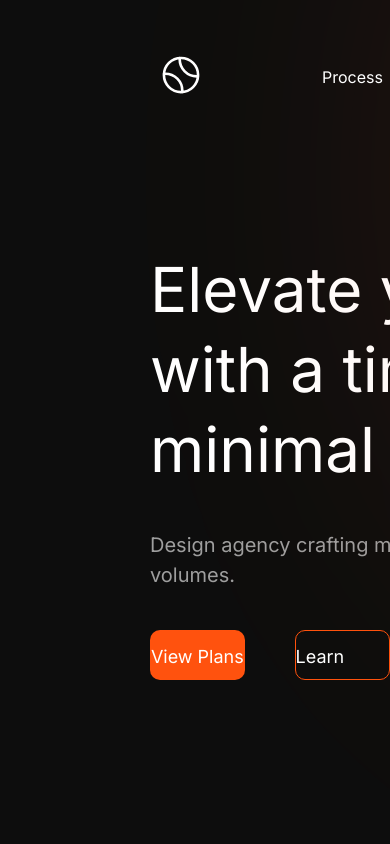
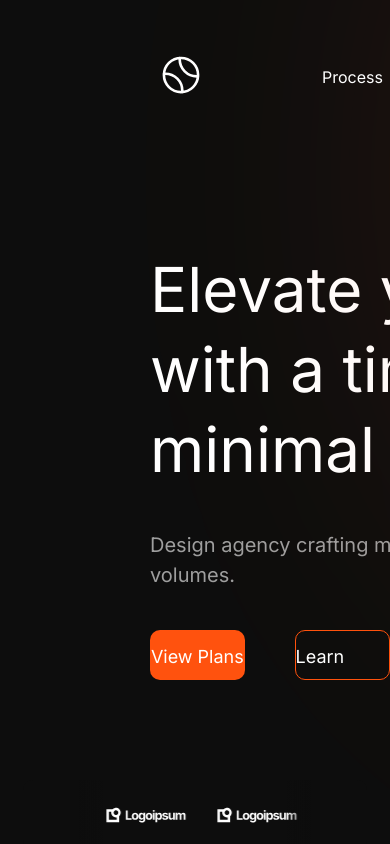
Before and after one commit to divyashrma18/Landing-Page, a React (Vite) app in the folder Landing/: page / in a window 390 px wide. Built offline with nearby package versions, Linux system fonts and the light colour scheme.

Commit message:
section1 code complete

```diff
--- a/Landing/src/components/Hero.jsx
+++ b/Landing/src/components/Hero.jsx
@@ -2,6 +2,7 @@ import React from 'react'
 import './Hero.css'
 import Navbar from './Navbar'
 import { motion } from 'framer-motion'
+import Section1 from './Section1'
 
 const Hero = () => {
   return (
@@ -45,6 +46,7 @@ const Hero = () => {
           </div>
         </motion.div>
       </div>
+      <Section1 />
     </div>
   )
 }
--- /dev/null
+++ b/Landing/src/components/Section1.css
@@ -0,0 +1,92 @@
+.section1 {
+    width: 88%;
+    min-height: 90px;
+    height: auto;
+    background-color: #0D0D0D;
+    margin: 0px auto;
+    overflow: hidden;
+    display: flex;
+    align-items: center;
+    position: relative;
+    padding: 20px 0;
+    margin-top: 100px;
+    border-radius: 10px;
+}
+
+.section1-images {
+    display: flex;
+    gap: 4vw;
+    width: fit-content;
+    animation: scrollInfinite 25s linear infinite;
+    padding: 0 2%;
+}
+
+.section1-img {
+    width: clamp(120px, 12vw, 153px);
+    height: auto;
+    aspect-ratio: 153/38;
+    object-fit: contain;
+    flex-shrink: 0;
+}
+
+@media (max-width: 767px) {
+    .section1 {
+        min-height: 70px;
+        padding: 15px 0;
+    }
+
+    .section1-images {
+        gap: 8vw;
+        animation-duration: 15s;
+    }
+
+    .section1-img {
+        width: clamp(80px, 20vw, 120px);
+    }
+}
+
+@media (min-width: 768px) and (max-width: 1023px) {
+    .section1 {
+        min-height: 80px;
+        padding: 18px 0;
+    }
+
+    .section1-images {
+        gap: 6vw;
+        animation-duration: 20s;
+    }
+}
+
+@keyframes scrollInfinite {
+    0% {
+        transform: translateX(0);
+    }
+    100% {
+        transform: translateX(-55%);
+    }
+}
+.section1::before,
+.section1::after {
+  content: '';
+  position: absolute;
+  top: 0;
+  bottom: 0;
+  width: 80px; /* Adjust if needed */
+  z-index: 1;
+  pointer-events: none;
+}
+
+.section1::before {
+  left: 0;
+  background: linear-gradient(to right, #0D0D0D 70%, transparent);
+}
+
+.section1::after {
+  right: 0;
+  background: linear-gradient(to left, #0D0D0D 70%, transparent);
+}
+
+.section1-images {
+  position: relative; /* ensure the fog layers overlay this */
+  z-index: 0;
+}
--- /dev/null
+++ b/Landing/src/components/Section1.jsx
@@ -0,0 +1,27 @@
+import React from 'react';
+import './Section1.css';
+
+const Section1 = () => {
+  const images = [
+    './images/section1-1.svg',
+'./images/section1-1.svg',
+'./images/section1-1.svg',
+'./images/section1-1.svg',
+'./images/section1-1.svg',
+'./images/section1-1.svg',  ];
+
+  // Duplicate the array 4 times for a smoother loop
+  const allImages = [...images, ...images, ...images, ...images];
+
+  return (
+    <div className="section1">
+      <div className="section1-images">
+        {allImages.map((src, index) => (
+          <img key={index} src={src} alt={`section1-${index + 1}`} className="section1-img" />
+        ))}
+      </div>
+    </div>
+  );
+};
+
+export default Section1;
```
Also changed, not shown: Landing/public/images/section1-1.svg (added).
